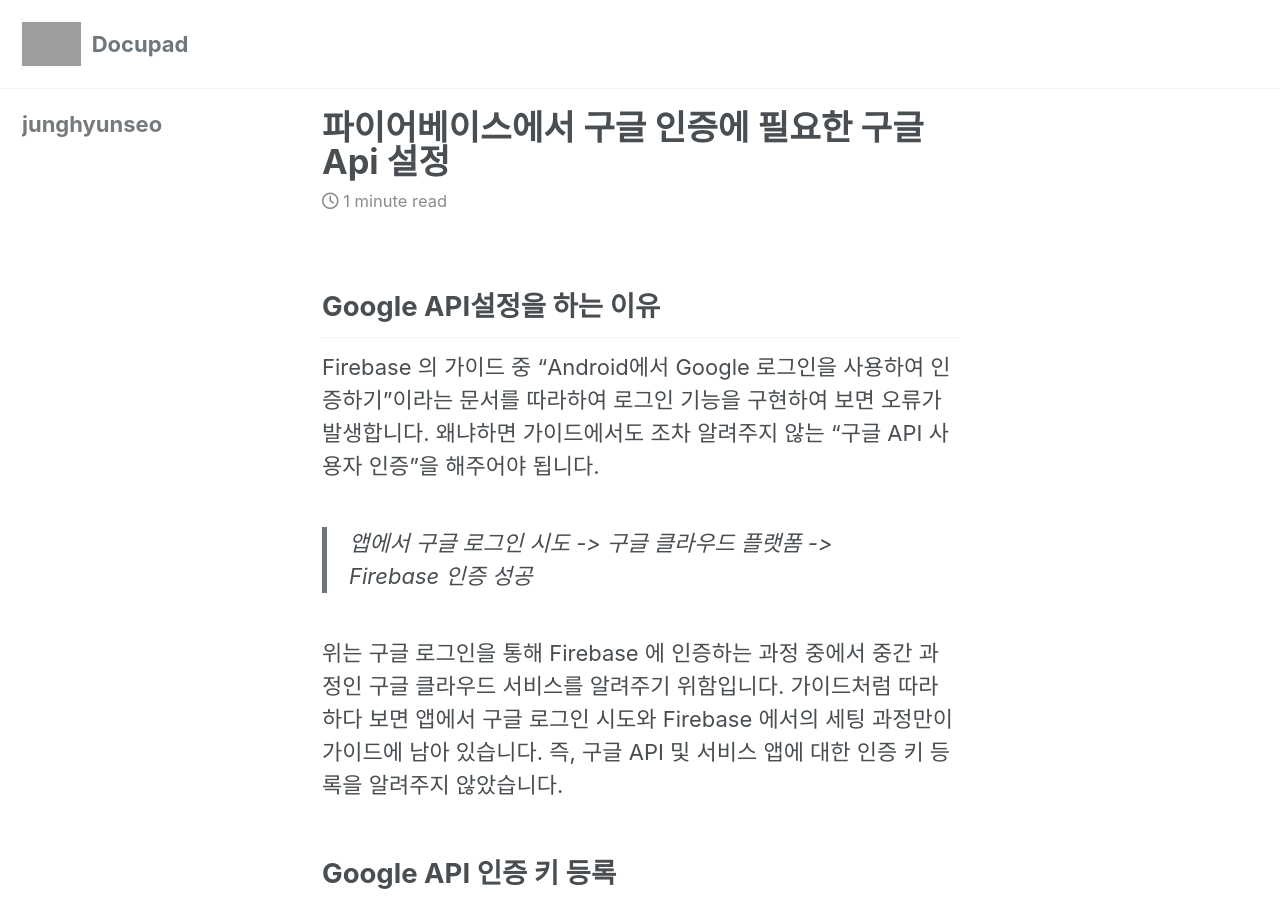
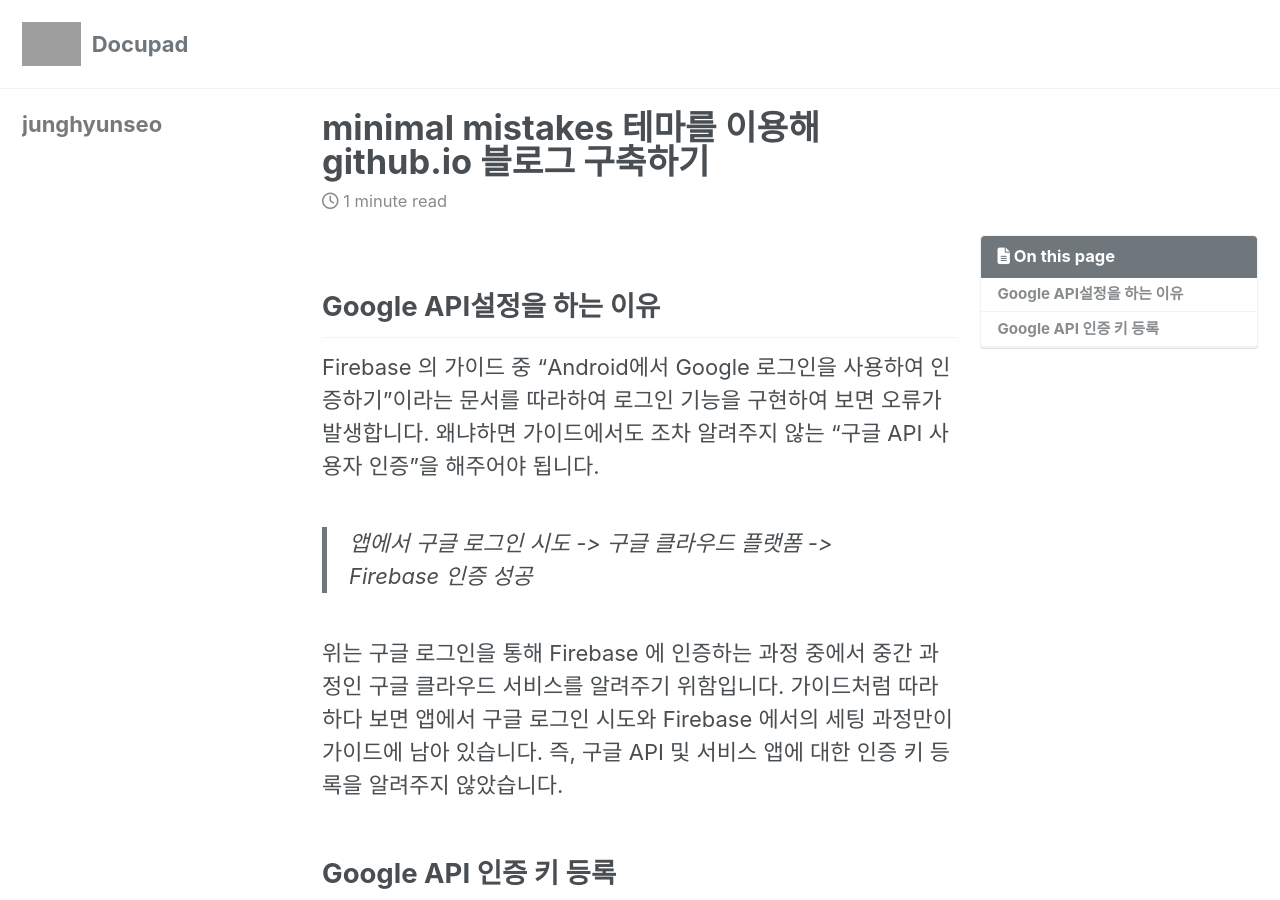
Before and after one commit to junghyunseo0105/docupad, a Jekyll site: the page built from _posts/2019-08-18-파이어베이스에서-구글-인증에-필요한-구글-API-설정.md, in a window 1280 px wide and 900 px high. Built offline with Jekyll 4.4.1, drawn with Linux system fonts in a browser that asks for light colours; cached includes are drawn as plain includes; nearby versions of some CDN libraries; some of the changed text lies outside the part shown; grey boxes are pictures that could not be loaded.

Commit message:
Update 2019-08-18-파이어베이스에서-구글-인증에-필요한-구글-API-설정.md

```diff
--- a/_posts/2019-08-18-파이어베이스에서-구글-인증에-필요한-구글-API-설정.md
+++ b/_posts/2019-08-18-파이어베이스에서-구글-인증에-필요한-구글-API-설정.md
@@ -1,3 +1,11 @@
+---
+title: "minimal mistakes 테마를 이용해 github.io 블로그 구축하기"
+categories:
+  - blogging
+last_modified_at: 2018-07-01T13:00:00+09:00
+toc: true
+---
+
 ## Google API설정을 하는 이유
 
 Firebase 의 가이드 중 "Android에서 Google 로그인을 사용하여 인증하기"이라는 문서를 따라하여 로그인 기능을 구현하여 보면 오류가 발생합니다. 왜냐하면 가이드에서도 조차 알려주지 않는 "구글 API 사용자 인증"을 해주어야 됩니다.
```
